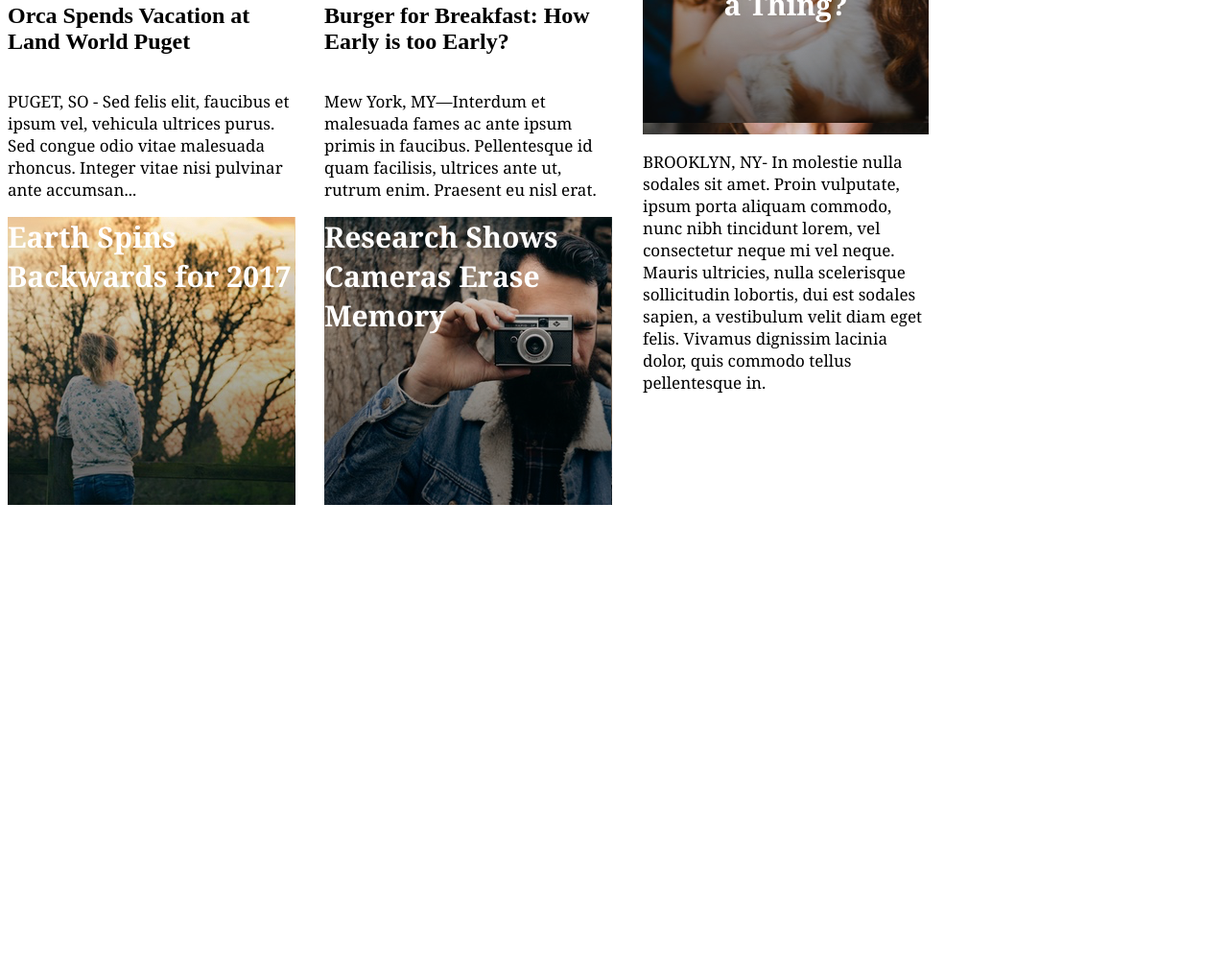
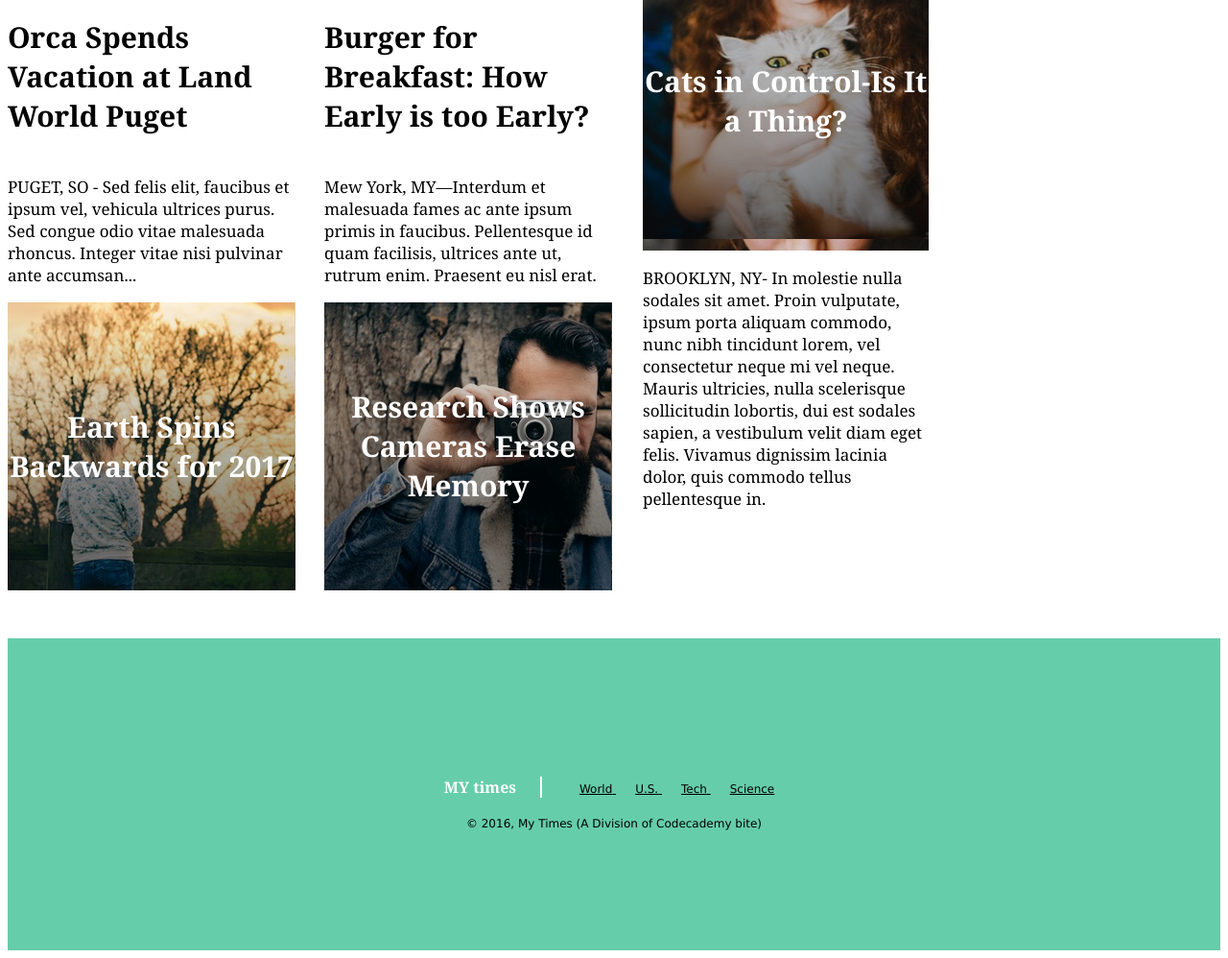
Before and after one commit to fishj123/My-Times, a plain HTML site: page index.html in a window 1280 px wide. Shown: the part 740-1738 px from the top of the page at 96% size. Before the commit the page ends 1274 px from the top, so only its background shows below. Drawn offline with Linux system fonts and the light colour scheme.

Commit message:
Completed project

```diff
--- a/index.html
+++ b/index.html
@@ -50,14 +50,20 @@
       <div class="story-one">
         <h2>Orca Spends Vacation at Land World Puget</h2>
         <p>PUGET, SO - Sed felis elit, faucibus et ipsum vel, vehicula ultrices purus. Sed congue odio vitae malesuada rhoncus. Integer vitae nisi pulvinar ante accumsan...</p>
-        <span class="earth-image">Earth Spins Backwards for 2017</span>
+        <div class="earth-image">
+          <span>Earth Spins Backwards for 2017</span>
+        </div>
+
       </div>
 
 
       <div class="story-two">
         <h2>Burger for Breakfast: How Early is too Early?</h2>
         <p>Mew York, MY—Interdum et malesuada fames ac ante ipsum primis in faucibus. Pellentesque id quam facilisis, ultrices ante ut, rutrum enim. Praesent eu nisl erat.</p>
-        <span class="camera-image">Research Shows Cameras Erase Memory</span>
+        <div class="camera-image">
+          <span>Research Shows Cameras Erase Memory</span>
+        </div>
+
       </div>
     </div>
   </div>
@@ -87,7 +93,38 @@
 
 </div>
 
+<!--footer-->
 
+<div class="footer">
+
+  <div class="footer-info">
+
+    <span class="footer-title">MY times</span>
+
+    <div class="footer-link">
+
+      <a href="#">
+        <span>World</span>
+      </a>
+      <a href="#">
+        <span>U.S.</span>
+      </a>
+      <a href="#">
+        <span>Tech</span>
+      </a>
+      <a href="#">
+        <span>Science</span>
+      </a>
+
+    </div>
+
+  </div>
+
+  <div class="copyright">
+    <span>&copy; 2016, My Times (A Division of Codecademy bite) </span>
+  </div>
+
+</div>
 
   </body>
 </html>
--- a/resources/css/style.css
+++ b/resources/css/style.css
@@ -18,6 +18,7 @@ header {
 
 #logo-text {
   margin-left: 10px;
+  color: MediumAquamarine;
 }
 
 a {
@@ -31,8 +32,15 @@ font-size: 17px;
 color: black;
 }
 
+h2 {
+  font-size: 30px;
+  font-family: Georgia;
+  margin-top: 0;
+}
+
 .column {
 display: flex;
+padding: 35px 0 50px 0;
 }
 
 .large {
@@ -43,11 +51,15 @@ margin-right: 32px;
 .medium {
 width: 300px;
 margin-right: 32px;
+display: inline-flex;
+flex-direction: column;
 }
 
 .small {
 width: 240px;
 margin-right: 32px;
+display: inline-flex;
+flex-direction: column;
 }
 
 .image-content {
@@ -57,14 +69,12 @@ margin-right: 32px;
   font-family: georgia;
   font-weight: bold;
   color: white;
-  text-align: left;
   padding: 55px;
 }
 
 .image-content-cat {
   background-image: url("../images/img-story-1.png");
   font-size: 30px;
-  text-align: left;
   font-family: georgia;
   font-weight: bold;
   color: white;
@@ -78,6 +88,7 @@ margin-right: 32px;
   text-align: center;
   font-size: 16px;
   font-weight: bold;
+  margin: 16px 0 41px 0;
 }
 
 #bite {
@@ -111,7 +122,9 @@ margin-right: 32px;
  color: white;
  height: 300px;
  width: 300px;
- display: inline-block;
+ text-align: center;
+ display: inline-flex;
+ align-items: center;
 }
 
 .story-two {
@@ -126,6 +139,44 @@ margin-right: 32px;
  font-weight: bold;
  font-size: 30px;
  color: white;
+ height: 300px;
+ text-align: center;
+ display: inline-flex;
+ align-items: center;
+}
+
+.footer {
+  display: flex;
+  justify-content: center;
+  align-items: center;
+  flex-direction: column;
+  background-color: MediumAquamarine;
+  margin: auto;
+  font-family: Verdana;
+  font-size: 12px;
+  width: 100%;
+  height: 325px;
+}
+
+.footer-info {
+  display: block;
+  padding: 20px 0;
+}
+
+.footer-title {
+font-family: Georgia;
+font-size: 16px;
+font-weight: bold;
+color: white;
+border-right: 2px solid white;
+padding-right: 25px;
+}
+
+.footer-link {
  display: inline-block;
- height: 300px
+ padding-left: 25px;
 }
+
+.copyright {
+  display: block;
+}
```
